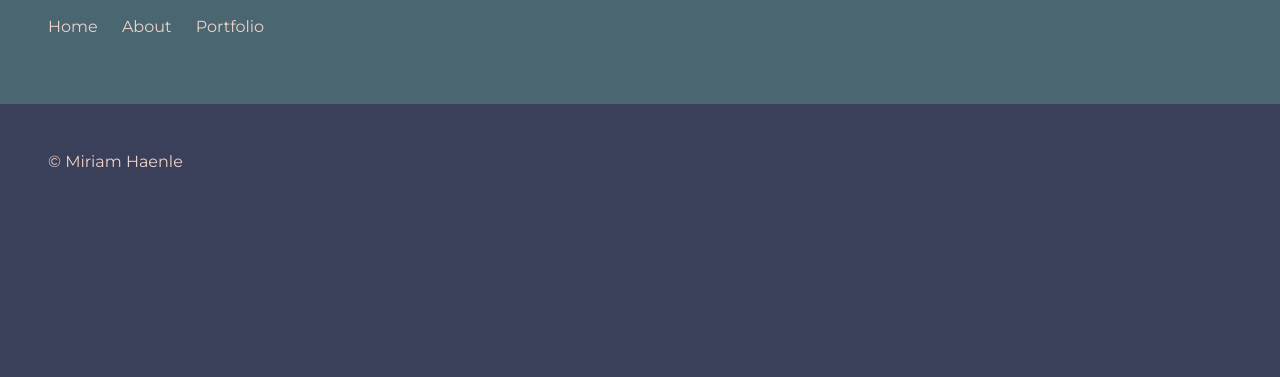
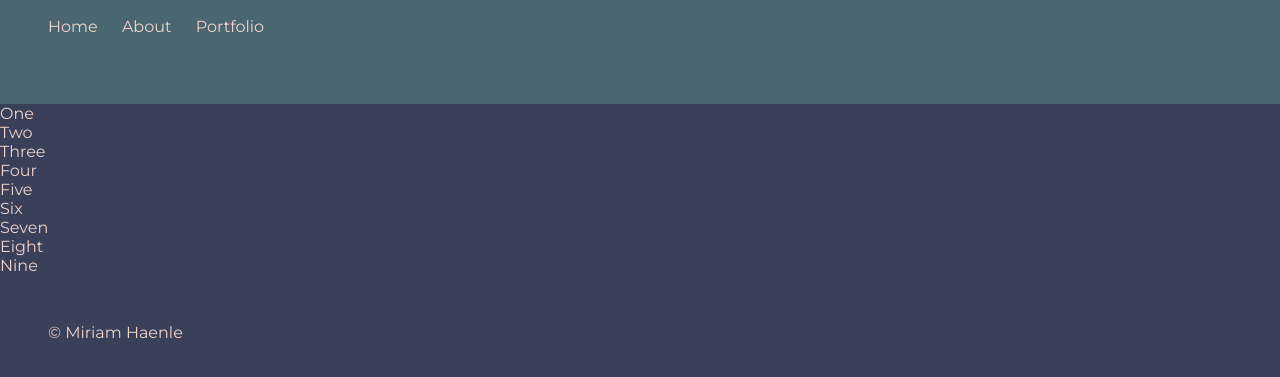
Before and after one commit to schulztobi/grid-portfolio, a plain HTML site: page src/index.html in a window 1280 px wide. Shown: the part 85-462 px from the top of the page. Drawn offline with Linux system fonts and the light colour scheme.

Commit message:
Add html section for grid

```diff
--- a/src/index.html
+++ b/src/index.html
@@ -19,7 +19,19 @@
         <a href="#">Portfolio</a>
       </nav>
     </header>
-    <main></main>
+    <main>
+      <section>
+        <div>One</div>
+        <div>Two</div>
+        <div>Three</div>
+        <div>Four</div>
+        <div>Five</div>
+        <div>Six</div>
+        <div>Seven</div>
+        <div>Eight</div>
+        <div>Nine</div>
+      </section>
+    </main>
     <footer>© Miriam Haenle</footer>
   </body>
 </html>
```
